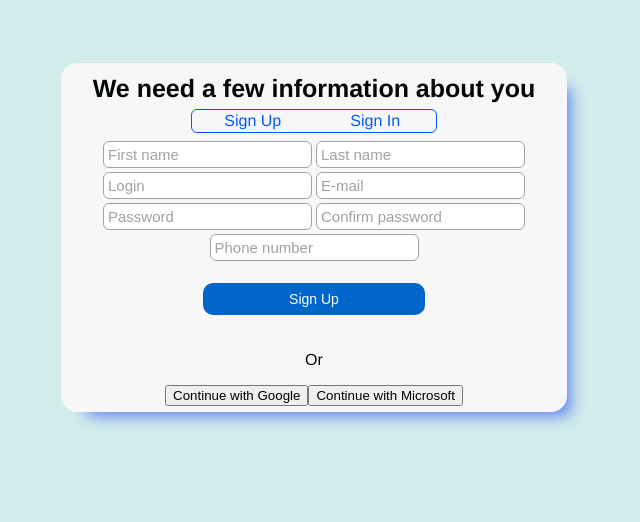
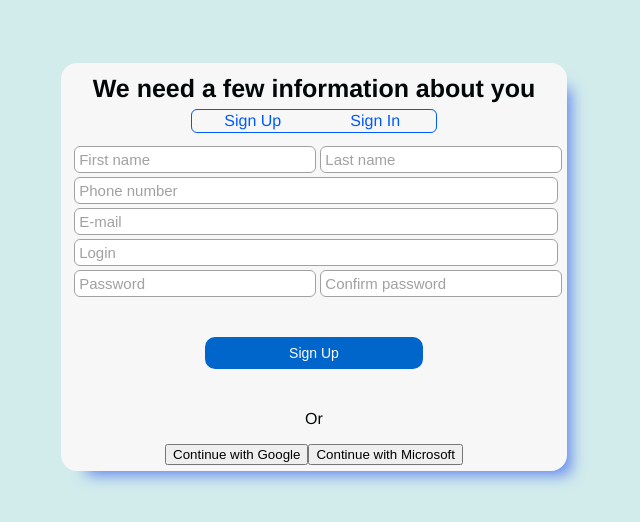
Before and after one commit to pasiastazebra/login-form-demo, a Vue app in the folder login-form/: page / in a window 1280 px wide. Shown: the top 522 px of the page, without its empty margins (326-966 px from the left). Built offline with nearby package versions, Linux system fonts and the light colour scheme.

Commit message:
new styling for Sign Up

```diff
--- a/login-form/src/components/form_components/SignUp.vue
+++ b/login-form/src/components/form_components/SignUp.vue
@@ -1,13 +1,23 @@
 <template>
     <div class="inside-window">
       <form class="inside-window-signup-form">
-        <input type="text" class="field" placeholder="First name" required/>
-        <input type="text" class="field" placeholder="Last name" required/>
-        <input type="text" class="field" placeholder="Login" required/>
-        <input type="email" class="field" placeholder="E-mail" required/>
-        <input type="password" class="field" placeholder="Password" required/>
-        <input type="password" class="field" placeholder="Confirm password" required/>
-        <input type="tel" class="field" placeholder="Phone number" required/>
+        <div class="field-group">
+          <input type="text" class="field" placeholder="First name" required/>
+          <input type="text" class="field" placeholder="Last name" required/>
+        </div>
+        <div class="field-group">
+          <input type="tel" class="field single" placeholder="Phone number" required/>
+        </div>
+        <div class="field-group">
+          <input type="email" class="field single" placeholder="E-mail" required/>
+        </div>
+        <div class="field-group">
+          <input type="text" class="field single" placeholder="Login" required/>
+        </div>
+        <div class="field-group">
+          <input type="password" class="field" placeholder="Password" required/>
+          <input type="password" class="field" placeholder="Confirm password" required/>
+        </div>
         <br>
         <input type="submit" class="button" value="Sign Up">
       </form>
@@ -31,7 +41,17 @@ export default {
 
 $color: #a1a1a1;
 
+.inside-window-signup-form {
+  padding: 5px;
+}
+
+.field-group {
+  display: flex;
+  justify-content: space-between;
+}
+
 .field {
+  flex: 0 0 48%;
   padding: 4px;
   font-size: 15px;
   border-width: 1px;
@@ -39,9 +59,7 @@ $color: #a1a1a1;
   color: $color;
   border-style: solid;
   border-radius: 6px;
-
   margin: 2px;
-  max-width: 45%;
 
   &:focus {
     outline:none;
@@ -50,6 +68,10 @@ $color: #a1a1a1;
   &::placeholder {
     color: $color;
   }
+}
+
+.single {
+  flex: 0 0 98%;
 }
 
 .button{
@@ -67,7 +89,7 @@ $color: #a1a1a1;
   cursor: pointer;
 
   margin: 20px;
-  //max-width: 45%;
+  max-width: 45%;
   min-width: 45%;
 
   &:hover{
```
